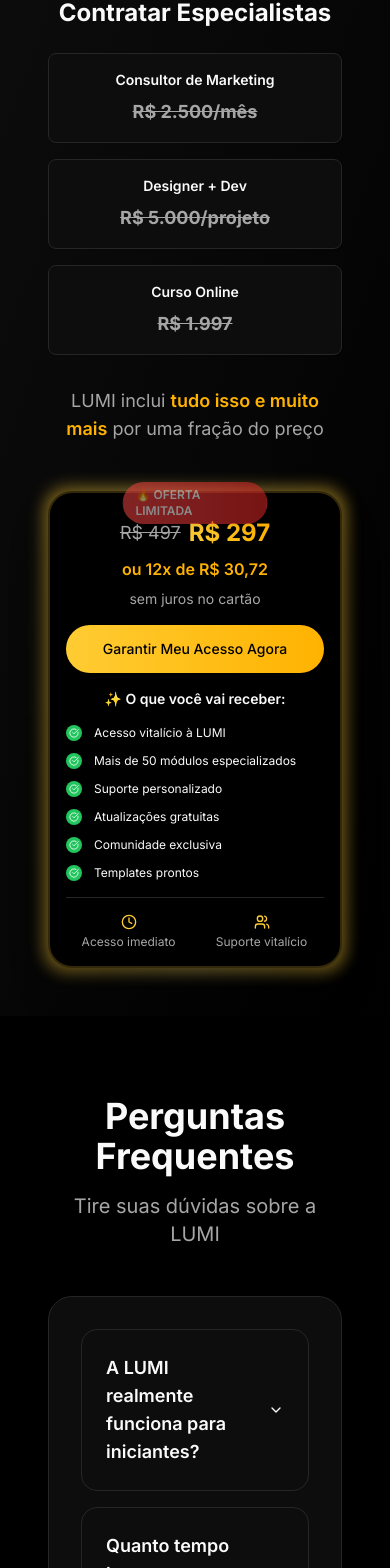
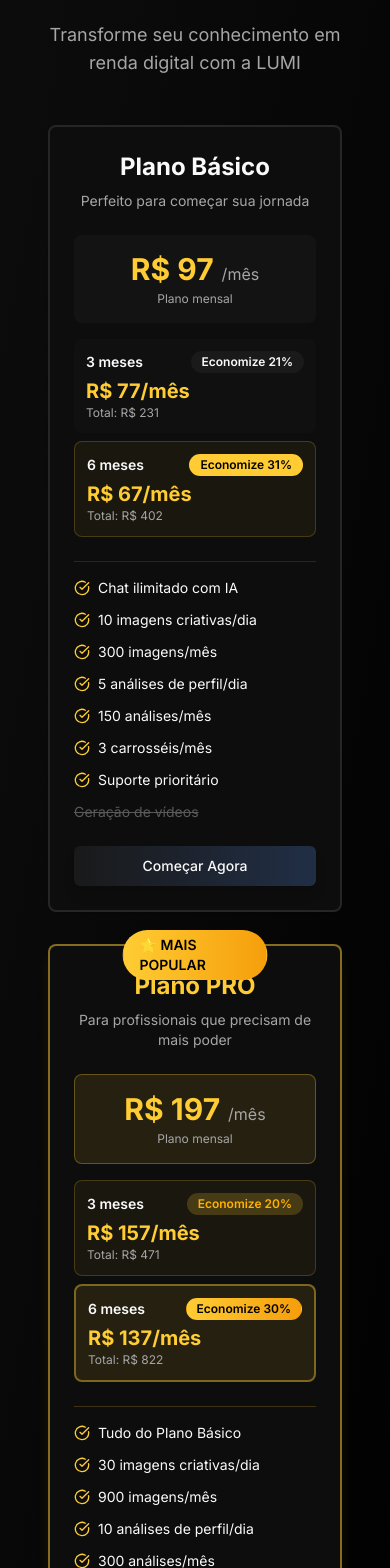
Before and after one commit to thedxvid/lumi-digital, a React (Vite) app: page / in a window 390 px wide. Shown: the part 4804-6372 px from the top of the page. Built offline with nearby package versions, Linux system fonts and the light colour scheme.

Commit message:
Implement full plan integration
Update dashboard to remove pricing, add compact usage bar in navbar, refresh landing pricing with Basic/PRO 1/3/6m, and integrate UsageDashboard into Overview. Also adjust routing/sidebar to eliminate /app/pricing, keep video addons and usage overview accessible.

```diff
--- a/src/App.tsx
+++ b/src/App.tsx
@@ -14,9 +14,7 @@ import CreativeEngine from '@/pages/dashboard/CreativeEngine';
 import CreativeCarousel from '@/pages/dashboard/CreativeCarousel';
 import ProfileAnalysis from '@/pages/dashboard/ProfileAnalysis';
 import VideoGenerator from '@/pages/dashboard/VideoGenerator';
-import Pricing from '@/pages/dashboard/Pricing';
 import VideoAddons from '@/pages/dashboard/VideoAddons';
-import UsageDashboard from '@/components/dashboard/UsageDashboard';
 import Settings from '@/pages/dashboard/Settings';
 import AdminDashboard from '@/pages/admin/AdminDashboard';
 import AdminUsers from '@/pages/admin/AdminUsers';
@@ -48,7 +46,6 @@ function App() {
             <Route path="profile-analysis" element={<ProfileAnalysis />} />
             <Route path="video-generator" element={<VideoGenerator />} />
             <Route path="video-addons" element={<VideoAddons />} />
-            <Route path="usage" element={<UsageDashboard />} />
             <Route path="settings" element={<Settings />} />
           </Route>
 
@@ -60,9 +57,6 @@ function App() {
             <Route path="agents" element={<AdminAgents />} />
           </Route>
 
-          {/* Pricing Route - Public */}
-          <Route path="/pricing" element={<Pricing />} />
-
           {/* Redirect to Home if no route matches */}
           <Route path="*" element={<Navigate to="/" />} />
         </Routes>
--- a/src/components/dashboard/DashboardHeader.tsx
+++ b/src/components/dashboard/DashboardHeader.tsx
@@ -9,6 +9,7 @@ import { useAuth } from '@/hooks/useAuth';
 import { useAdminAuth } from '@/hooks/useAdminAuth';
 import { SettingsDialog } from './SettingsDialog';
 import { useNavigate } from 'react-router-dom';
+import { UsageLimitBar } from './UsageLimitBar';
 
 interface DashboardHeaderProps {
   onToggleSidebar: () => void;
@@ -45,6 +46,9 @@ export function DashboardHeader({ onToggleSidebar, sidebarOpen }: DashboardHeade
 
           {/* Right side */}
           <div className="flex items-center gap-2">
+            {/* Usage Limit Bar */}
+            <UsageLimitBar />
+
             {/* Admin Panel Button - só aparece para admins */}
             {isAdmin && (
               <Button
--- a/src/components/dashboard/MobileHeader.tsx
+++ b/src/components/dashboard/MobileHeader.tsx
@@ -8,6 +8,7 @@ import { toast } from "sonner";
 import { LogOut } from "lucide-react";
 import { ThemeToggle } from "@/components/ui/theme-toggle";
 import { cn } from "@/lib/utils";
+import { MobileUsageLimitBar } from "./UsageLimitBar";
 
 export function MobileHeader() {
   const [open, setOpen] = React.useState(false);
@@ -44,6 +45,7 @@ export function MobileHeader() {
         </div>
 
         <div className="flex items-center gap-2">
+          <MobileUsageLimitBar />
           <ThemeToggle />
           <Sheet open={open} onOpenChange={setOpen}>
           <SheetTrigger asChild>
--- a/src/pages/LandingPage.tsx
+++ b/src/pages/LandingPage.tsx
@@ -340,98 +340,183 @@ const LandingPage = () => {
       </section>
 
       {/* PRICING */}
-      <section className="py-12 sm:py-16 md:py-24 px-4 bg-gradient-to-br from-muted/50 to-background">
+      <section id="pricing" className="py-12 sm:py-16 md:py-24 px-4 bg-gradient-to-br from-muted/50 to-background">
         <div className="container mx-auto">
           <div className="text-center mb-12 sm:mb-16">
             <h2 className="text-2xl sm:text-3xl md:text-5xl font-bold text-foreground mb-6">
-              Economize 89% vs. Contratar Especialistas
+              Escolha Seu Plano
             </h2>
-            <div className="grid grid-cols-1 sm:grid-cols-3 gap-4 sm:gap-8 max-w-4xl mx-auto mb-8 sm:mb-12">
-              <Card className="p-4 sm:p-6 text-center">
-                <h3 className="font-semibold text-foreground mb-2 text-sm sm:text-base">Consultor de Marketing</h3>
-                <p className="text-lg sm:text-2xl font-bold text-muted-foreground line-through">R$ 2.500/mês</p>
-              </Card>
-              <Card className="p-4 sm:p-6 text-center">
-                <h3 className="font-semibold text-foreground mb-2 text-sm sm:text-base">Designer + Dev</h3>
-                <p className="text-lg sm:text-2xl font-bold text-muted-foreground line-through">R$ 5.000/projeto</p>
-              </Card>
-              <Card className="p-4 sm:p-6 text-center">
-                <h3 className="font-semibold text-foreground mb-2 text-sm sm:text-base">Curso Online</h3>
-                <p className="text-lg sm:text-2xl font-bold text-muted-foreground line-through">R$ 1.997</p>
-              </Card>
-            </div>
-            <p className="text-lg sm:text-xl text-muted-foreground px-4">
-              LUMI inclui <span className="text-lumi-gold-dark font-semibold">tudo isso e muito mais</span> por uma fração do preço
+            <p className="text-lg sm:text-xl text-muted-foreground mb-8">
+              Transforme seu conhecimento em renda digital com a LUMI
             </p>
           </div>
 
-          {/* Mobile-first pricing card */}
-          <div className="max-w-md mx-auto">
-            <div className="relative">
-              {/* Glow effect background */}
-              <div className="absolute -inset-1 bg-gradient-to-r from-lumi-gold via-lumi-gold-light to-lumi-gold rounded-3xl blur opacity-20 animate-pulse"></div>
+          {/* Pricing Cards */}
+          <div className="grid grid-cols-1 md:grid-cols-2 gap-8 max-w-5xl mx-auto">
+            {/* Plano Básico */}
+            <Card className="relative border-2 border-border hover:border-lumi-gold/50 transition-all duration-300 p-6 sm:p-8">
+              <div className="text-center space-y-6">
+                <div>
+                  <h3 className="text-2xl font-bold text-foreground mb-2">Plano Básico</h3>
+                  <p className="text-sm text-muted-foreground">Perfeito para começar sua jornada</p>
+                </div>
 
-              <Card className="relative bg-background border-2 border-lumi-gold/20 rounded-3xl p-4 sm:p-6 md:p-8 shadow-2xl hover:shadow-[0_0_40px_rgba(249,168,37,0.3)] transition-all duration-500">
-                {/* Limited offer badge */}
-                <div className="absolute -top-3 left-1/2 transform -translate-x-1/2">
-                  <Badge className="bg-gradient-to-r from-red-500 to-red-600 text-white px-3 py-1 rounded-full animate-pulse shadow-lg text-xs">
-                    🔥 OFERTA LIMITADA
+                <div className="space-y-4">
+                  <div className="p-4 bg-muted/50 rounded-lg">
+                    <div className="flex items-baseline justify-center gap-2">
+                      <span className="text-3xl font-bold text-lumi-gold">R$ 97</span>
+                      <span className="text-muted-foreground">/mês</span>
+                    </div>
+                    <p className="text-xs text-muted-foreground mt-1">Plano mensal</p>
+                  </div>
+
+                  <div className="space-y-2">
+                    <div className="p-3 bg-muted/30 rounded-lg text-left">
+                      <div className="flex justify-between items-center mb-1">
+                        <span className="text-sm font-semibold">3 meses</span>
+                        <Badge variant="secondary" className="text-xs">Economize 21%</Badge>
+                      </div>
+                      <p className="text-xl font-bold text-lumi-gold">R$ 77/mês</p>
+                      <p className="text-xs text-muted-foreground">Total: R$ 231</p>
+                    </div>
+
+                    <div className="p-3 bg-lumi-gold/5 rounded-lg border border-lumi-gold/20 text-left">
+                      <div className="flex justify-between items-center mb-1">
+                        <span className="text-sm font-semibold">6 meses</span>
+                        <Badge className="bg-lumi-gold text-black text-xs">Economize 31%</Badge>
+                      </div>
+                      <p className="text-xl font-bold text-lumi-gold">R$ 67/mês</p>
+                      <p className="text-xs text-muted-foreground">Total: R$ 402</p>
+                    </div>
+                  </div>
+                </div>
+
+                <div className="space-y-3 text-left pt-4 border-t border-border">
+                  {[
+                    'Chat ilimitado com IA',
+                    '10 imagens criativas/dia',
+                    '300 imagens/mês',
+                    '5 análises de perfil/dia',
+                    '150 análises/mês',
+                    '3 carrosséis/mês',
+                    'Suporte prioritário',
+                  ].map((feature, index) => (
+                    <div key={index} className="flex items-center gap-2">
+                      <CheckCircle className="w-4 h-4 text-lumi-gold flex-shrink-0" />
+                      <span className="text-sm text-foreground">{feature}</span>
+                    </div>
+                  ))}
+                  <div className="flex items-center gap-2 opacity-50">
+                    <span className="text-sm text-muted-foreground line-through">Geração de vídeos</span>
+                  </div>
+                </div>
+
+                <Button
+                  onClick={handleGetStarted}
+                  className="w-full bg-gradient-to-r from-muted to-muted/80 hover:from-lumi-gold/20 hover:to-lumi-gold/10 text-foreground"
+                >
+                  Começar Agora
+                </Button>
+              </div>
+            </Card>
+
+            {/* Plano PRO */}
+            <Card className="relative border-2 border-lumi-gold/50 hover:border-lumi-gold transition-all duration-300 p-6 sm:p-8 shadow-lg shadow-lumi-gold/10">
+              <div className="absolute -top-4 left-1/2 transform -translate-x-1/2">
+                <Badge className="bg-gradient-to-r from-lumi-gold to-amber-500 text-black px-4 py-1 text-sm font-semibold">
+                  ⭐ MAIS POPULAR
                 </Badge>
               </div>
 
-                <div className="text-center space-y-4 sm:space-y-6 mt-2">
-                  {/* Pricing */}
-                  <div className="space-y-2">
-                    <div className="flex items-center justify-center gap-2 sm:gap-3">
-                      <span className="text-lg sm:text-2xl text-muted-foreground line-through">
-                        R$ 497
-                      </span>
-                      <span className="text-2xl sm:text-3xl md:text-5xl font-bold bg-gradient-to-r from-lumi-gold to-lumi-gold-dark bg-clip-text text-transparent">
-                        R$ 297
-                      </span>
-                    </div>
-                    <p className="text-base sm:text-lg md:text-xl text-lumi-gold-dark font-semibold">
-                      ou 12x de R$ 30,72
-                    </p>
-                    <p className="text-sm text-muted-foreground">
-                      sem juros no cartão
-                    </p>
+              <div className="text-center space-y-6">
+                <div>
+                  <h3 className="text-2xl font-bold text-lumi-gold mb-2">Plano PRO</h3>
+                  <p className="text-sm text-muted-foreground">Para profissionais que precisam de mais poder</p>
                 </div>
 
-                  {/* CTA Button */}
-                  <Button onClick={handleGetStarted} size="lg" className="w-full bg-gradient-to-r from-lumi-gold to-lumi-gold-dark hover:from-lumi-gold-dark hover:to-lumi-gold text-black text-sm sm:text-base md:text-lg px-4 sm:px-6 md:px-8 py-3 sm:py-4 rounded-full shadow-lg hover:shadow-[0_0_20px_rgba(249,168,37,0.5)] transition-all duration-300 hover:scale-105 min-h-[48px]">
-                    Garantir Meu Acesso Agora
-                  </Button>
-
-                  {/* Benefits */}
-                  <div className="space-y-3 text-left">
-                    <h4 className="text-sm sm:text-base md:text-lg font-semibold text-center text-foreground mb-4">
-                      ✨ O que você vai receber:
-                    </h4>
-                    {["Acesso vitalício à LUMI", "Mais de 50 módulos especializados", "Suporte personalizado", "Atualizações gratuitas", "Comunidade exclusiva", "Templates prontos"].map((benefit, index) => <div key={index} className="flex items-center gap-3">
-                        <div className="w-4 h-4 sm:w-5 sm:h-5 bg-lumi-success rounded-full flex items-center justify-center flex-shrink-0">
-                          <CheckCircle className="w-2.5 h-2.5 sm:w-3 sm:h-3 text-white" />
+                <div className="space-y-4">
+                  <div className="p-4 bg-lumi-gold/10 rounded-lg border border-lumi-gold/30">
+                    <div className="flex items-baseline justify-center gap-2">
+                      <span className="text-3xl font-bold text-lumi-gold">R$ 197</span>
+                      <span className="text-muted-foreground">/mês</span>
                     </div>
-                        <span className="text-xs sm:text-sm md:text-base text-foreground">{benefit}</span>
-                      </div>)}
+                    <p className="text-xs text-muted-foreground mt-1">Plano mensal</p>
                   </div>
 
-                  {/* Trust indicators */}
-                  <div className="pt-4 border-t border-border">
-                    <div className="grid grid-cols-2 gap-2 sm:gap-4 text-center">
-                      <div className="space-y-1">
-                        <Clock className="w-4 h-4 sm:w-5 sm:h-5 md:w-6 md:h-6 text-lumi-gold mx-auto" />
-                        <p className="text-xs text-muted-foreground">Acesso imediato</p>
+                  <div className="space-y-2">
+                    <div className="p-3 bg-lumi-gold/5 rounded-lg text-left border border-lumi-gold/20">
+                      <div className="flex justify-between items-center mb-1">
+                        <span className="text-sm font-semibold">3 meses</span>
+                        <Badge className="bg-lumi-gold/20 text-lumi-gold-dark text-xs">Economize 20%</Badge>
                       </div>
-                      <div className="space-y-1">
-                        <Users className="w-4 h-4 sm:w-5 sm:h-5 md:w-6 md:h-6 text-lumi-gold mx-auto" />
-                        <p className="text-xs text-muted-foreground">Suporte vitalício</p>
+                      <p className="text-xl font-bold text-lumi-gold">R$ 157/mês</p>
+                      <p className="text-xs text-muted-foreground">Total: R$ 471</p>
+                    </div>
+
+                    <div className="p-3 bg-lumi-gold/10 rounded-lg border-2 border-lumi-gold/40 text-left">
+                      <div className="flex justify-between items-center mb-1">
+                        <span className="text-sm font-semibold">6 meses</span>
+                        <Badge className="bg-gradient-to-r from-lumi-gold to-amber-500 text-black text-xs">Economize 30%</Badge>
+                      </div>
+                      <p className="text-xl font-bold text-lumi-gold">R$ 137/mês</p>
+                      <p className="text-xs text-muted-foreground">Total: R$ 822</p>
                     </div>
                   </div>
                 </div>
+
+                <div className="space-y-3 text-left pt-4 border-t border-lumi-gold/20">
+                  {[
+                    'Tudo do Plano Básico',
+                    '30 imagens criativas/dia',
+                    '900 imagens/mês',
+                    '10 análises de perfil/dia',
+                    '300 análises/mês',
+                    '10 carrosséis/mês',
+                    '15 vídeos/mês (até 8s, 1080p)',
+                    'Suporte VIP',
+                    'Acesso antecipado',
+                  ].map((feature, index) => (
+                    <div key={index} className="flex items-center gap-2">
+                      <CheckCircle className="w-4 h-4 text-lumi-gold flex-shrink-0" />
+                      <span className="text-sm text-foreground">{feature}</span>
+                    </div>
+                  ))}
+                </div>
+
+                <Button
+                  onClick={handleGetStarted}
+                  className="w-full bg-gradient-to-r from-lumi-gold to-amber-500 hover:from-amber-500 hover:to-lumi-gold text-black font-semibold shadow-lg shadow-lumi-gold/30"
+                >
+                  Começar com PRO
+                </Button>
               </div>
             </Card>
           </div>
+
+          {/* Add-ons Info */}
+          <div className="mt-12 text-center">
+            <Card className="max-w-2xl mx-auto p-6 bg-muted/30">
+              <h4 className="font-semibold text-lg mb-4 text-foreground">
+                🎬 Precisa de mais vídeos?
+              </h4>
+              <p className="text-sm text-muted-foreground mb-4">
+                Usuários PRO podem comprar pacotes extras de vídeos:
+              </p>
+              <div className="flex flex-wrap justify-center gap-4">
+                <div className="text-center">
+                  <p className="font-bold text-lumi-gold">+10 vídeos</p>
+                  <p className="text-xs text-muted-foreground">R$ 59,90</p>
+                </div>
+                <div className="text-center">
+                  <p className="font-bold text-lumi-gold">+20 vídeos</p>
+                  <p className="text-xs text-muted-foreground">R$ 99,90</p>
+                </div>
+                <div className="text-center">
+                  <p className="font-bold text-lumi-gold">+30 vídeos</p>
+                  <p className="text-xs text-muted-foreground">R$ 129,90</p>
+                </div>
+              </div>
+            </Card>
           </div>
         </div>
       </section>
```
Also changed, not shown: src/components/dashboard/AnimatedDashboardSidebar.tsx (+1 -17 lines), src/components/dashboard/UsageLimitBar.tsx (added, +128 -0 lines), src/pages/dashboard/Overview.tsx (+7 -0 lines). Lines whose indentation alone changed are shown as unchanged.
